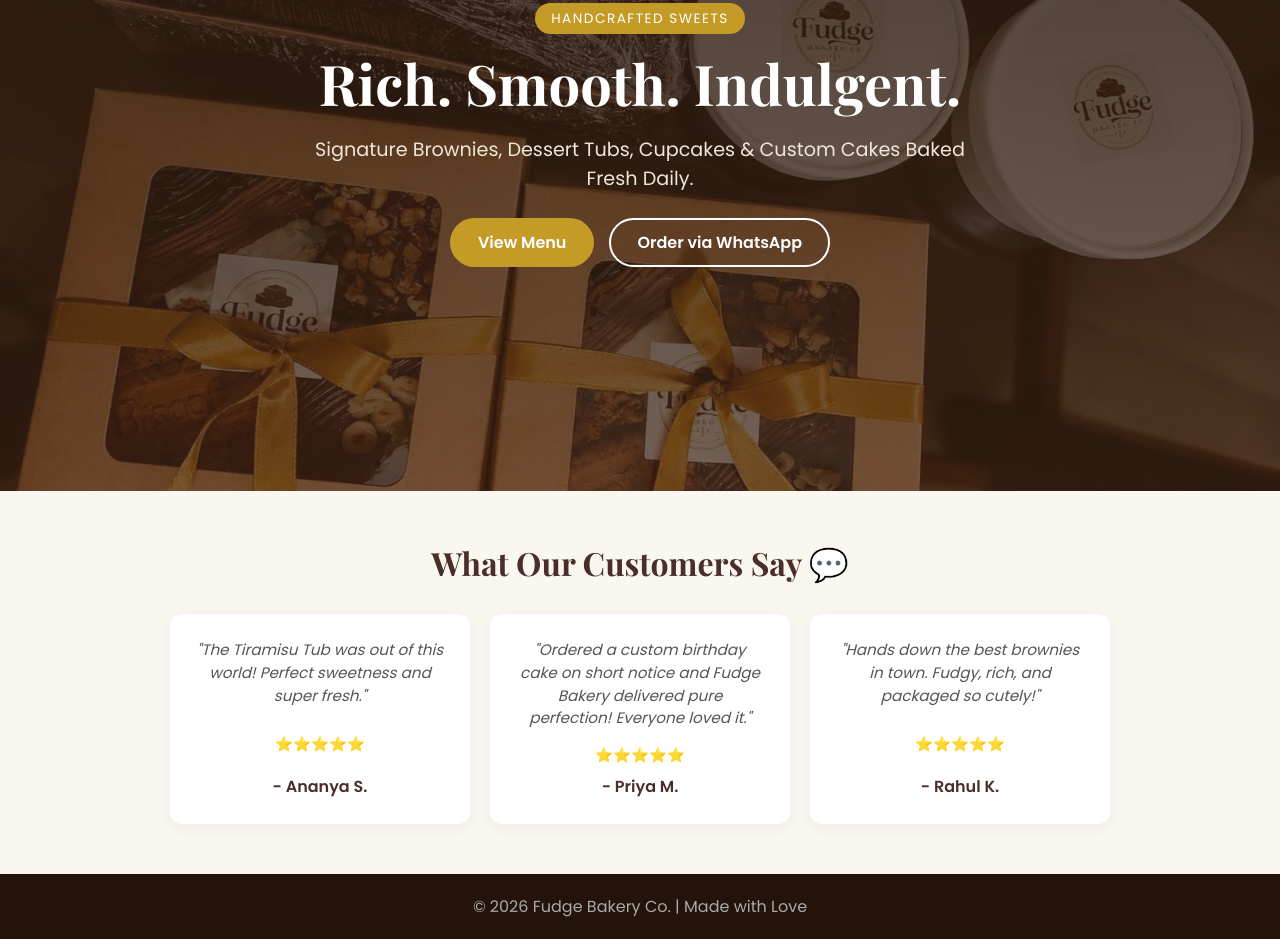
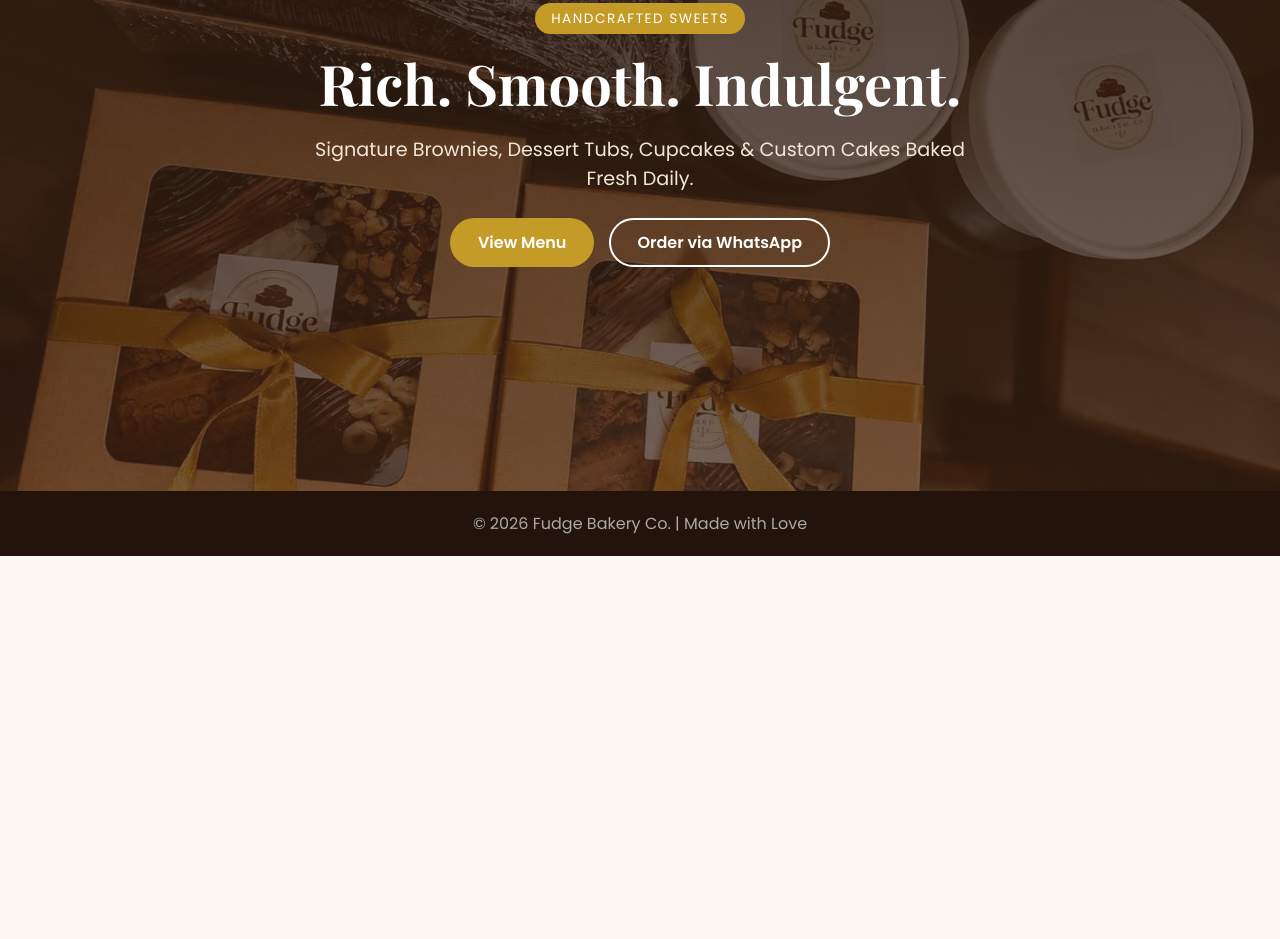
Before and after one commit to fudge-bakery/fudge-bakery, a plain HTML site: page index.html in a window 1280 px wide. Shown: the part 316-1255 px from the top of the page. After the commit the page ends 872 px from the top, so only its background shows below. Drawn offline with nearby package versions, Linux system fonts and the light colour scheme.

Commit message:
Add files via upload

```diff
--- a/index.html
+++ b/index.html
@@ -38,32 +38,15 @@
 </div>
 </div>
 </section>
-<!-- Testimonials Section -->
-<section class="testimonials-section">
-<h2>What Our Customers Say 💬</h2>
-<div class="testimonials-grid">
 
-<div class="testimonial-card">
-<p class="review">"The Tiramisu Tub was out of this world! Perfect sweetness and super fresh."</p>
-<div class="stars">⭐⭐⭐⭐⭐</div>
-<h4 class="customer-name">- Ananya S.</h4>
-</div>
-
-<div class="testimonial-card">
-<p class="review">"Ordered a custom birthday cake on short notice and Fudge Bakery delivered pure perfection! Everyone loved it."</p>
-<div class="stars">⭐⭐⭐⭐⭐</div>
-<h4 class="customer-name">- Priya M.</h4>
-</div>
-
-<div class="testimonial-card">
-<p class="review">"Hands down the best brownies in town. Fudgy, rich, and packaged so cutely!"</p>
-<div class="stars">⭐⭐⭐⭐⭐</div>
-<h4 class="customer-name">- Rahul K.</h4>
-</div>
-
-</div>
-</section>
-
+<div id="cusdis_thread"
+  data-host="https://cusdis.com"
+  data-app-id="89554135-a8d8-40b3-a0cb-18c895cd0006"
+  data-page-id="fudge=bakery-reviews"
+  data-page-url="https://fudge-bakery.github.io/fudge-bakery/"
+  data-page-title="Fudge Bakery Reviews"
+></div>
+<script async defer src="https://cusdis.com/js/cusdis.es.js"></script>
 
 
 <footer>
```
